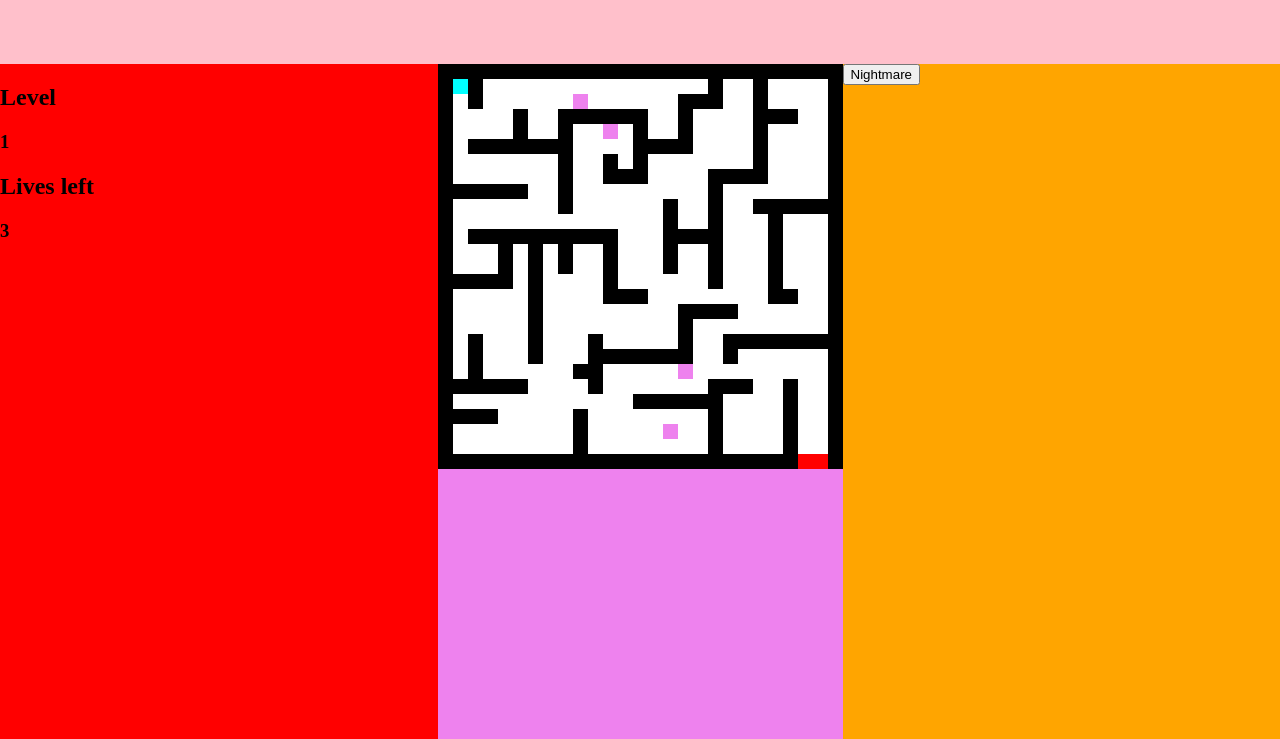
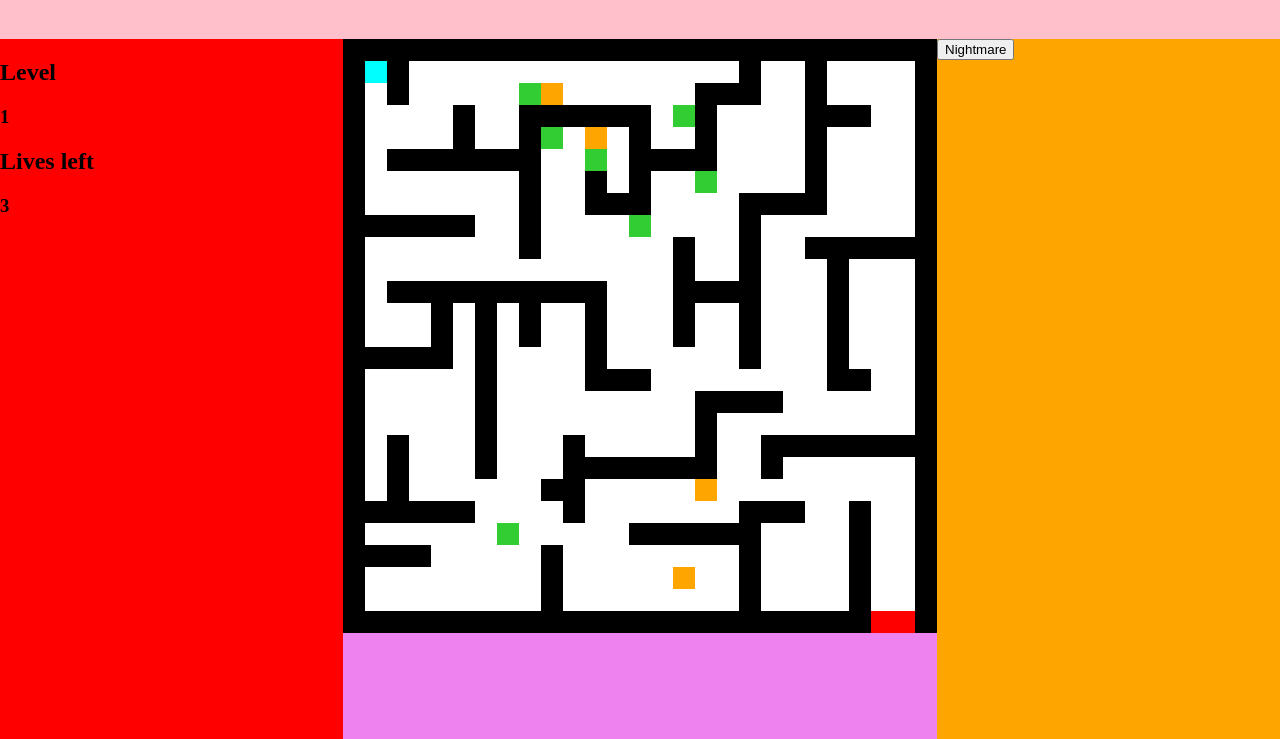
Before and after one commit to yomalbalooshi/Sea-Angel, a plain HTML site: page index.html in a window 1280 px wide. Shown: the part 61-800 px from the top of the page. Drawn offline with Linux system fonts and the light colour scheme.

Commit message:
change game controls

```diff
--- a/script.js
+++ b/script.js
@@ -5,6 +5,7 @@
 // 4 signifies trap
 // 5 signifies points
 let gameBoard = document.querySelector('#game-board-div')
+let gameLevel = document.querySelector('#currentlevel')
 let hearts = document.querySelector('#currentLivesLeft')
 let basicArray = [
   [
@@ -16,23 +17,23 @@ let basicArray = [
     0, 1
   ],
   [
-    1, 0, 1, 0, 0, 0, 0, 0, 0, 4, 0, 0, 0, 0, 0, 0, 1, 1, 1, 0, 0, 1, 0, 0, 0,
+    1, 0, 1, 0, 0, 0, 0, 0, 5, 4, 0, 0, 0, 0, 0, 0, 1, 1, 1, 0, 0, 1, 0, 0, 0,
     0, 1
   ],
   [
-    1, 0, 0, 0, 0, 1, 0, 0, 1, 1, 1, 1, 1, 1, 0, 0, 1, 0, 0, 0, 0, 1, 1, 1, 0,
+    1, 0, 0, 0, 0, 1, 0, 0, 1, 1, 1, 1, 1, 1, 0, 5, 1, 0, 0, 0, 0, 1, 1, 1, 0,
     0, 1
   ],
   [
-    1, 0, 0, 0, 0, 1, 0, 0, 1, 0, 0, 4, 0, 1, 0, 0, 1, 0, 0, 0, 0, 1, 0, 0, 0,
+    1, 0, 0, 0, 0, 1, 0, 0, 1, 5, 0, 4, 0, 1, 0, 0, 1, 0, 0, 0, 0, 1, 0, 0, 0,
     0, 1
   ],
   [
-    1, 0, 1, 1, 1, 1, 1, 1, 1, 0, 0, 0, 0, 1, 1, 1, 1, 0, 0, 0, 0, 1, 0, 0, 0,
+    1, 0, 1, 1, 1, 1, 1, 1, 1, 0, 0, 5, 0, 1, 1, 1, 1, 0, 0, 0, 0, 1, 0, 0, 0,
     0, 1
   ],
   [
-    1, 0, 0, 0, 0, 0, 0, 0, 1, 0, 0, 1, 0, 1, 0, 0, 0, 0, 0, 0, 0, 1, 0, 0, 0,
+    1, 0, 0, 0, 0, 0, 0, 0, 1, 0, 0, 1, 0, 1, 0, 0, 5, 0, 0, 0, 0, 1, 0, 0, 0,
     0, 1
   ],
   [
@@ -40,7 +41,7 @@ let basicArray = [
     0, 1
   ],
   [
-    1, 1, 1, 1, 1, 1, 0, 0, 1, 0, 0, 0, 0, 0, 0, 0, 0, 0, 1, 0, 0, 0, 0, 0, 0,
+    1, 1, 1, 1, 1, 1, 0, 0, 1, 0, 0, 0, 0, 5, 0, 0, 0, 0, 1, 0, 0, 0, 0, 0, 0,
     0, 1
   ],
   [
@@ -96,7 +97,7 @@ let basicArray = [
     0, 1
   ],
   [
-    1, 0, 0, 0, 0, 0, 0, 0, 0, 0, 0, 0, 0, 1, 1, 1, 1, 1, 1, 0, 0, 0, 0, 1, 0,
+    1, 0, 0, 0, 0, 0, 0, 5, 0, 0, 0, 0, 0, 1, 1, 1, 1, 1, 1, 0, 0, 0, 0, 1, 0,
     0, 1
   ],
   [
@@ -118,18 +119,18 @@ let basicArray = [
 ]
 
 const game = {
-  level: 0,
-  time: 0,
+  level: 1,
   mode: 'daydream',
   boardArray: basicArray,
   playerStartPosition: [1, 1],
-  trapPower: 1
+  trapPower: 1,
+  totalScore: 5
 }
 const player = {
   //boardLocation syntax: [up/down, left/right]
-  boardLocation: [1, 1],
-  score: 0,
-  lives: 3
+  boardLocation: [],
+  lives: 3,
+  score: 0
 }
 
 const movePlayerUp = () => {
@@ -183,13 +184,13 @@ const movePlayerLeft = () => {
 
 // key down listener syntax taken from: https://www.tutorialspoint.com/detecting-arrow-key-presses-in-javascript
 document.addEventListener('keydown', function (e) {
-  if (e.key == 'ArrowUp') {
+  if (e.code == 'KeyW') {
     movePlayerUp()
-  } else if (e.key == 'ArrowDown') {
+  } else if (e.code == 'KeyS') {
     movePlayerDown()
-  } else if (e.key == 'ArrowRight') {
+  } else if (e.code == 'KeyD') {
     movePlayerRight()
-  } else if (e.key == 'ArrowLeft') {
+  } else if (e.code == 'KeyA') {
     movePlayerLeft()
   }
 })
@@ -208,16 +209,21 @@ const displayBoard = () => {
         boardElement.classList.add('board-wall-light')
       } else if (game.boardArray[i][j] === 3) {
         boardElement.classList.add('board-exit-light')
+      } else if (game.boardArray[i][j] === 4) {
+        boardElement.classList.add('board-trap-light')
+      } else if (game.boardArray[i][j] === 5) {
+        boardElement.classList.add('board-score-light')
       }
       gameBoard.appendChild(boardElement)
     }
   }
 }
 const startGame = () => {
+  player.boardLocation = game.playerStartPosition
+  gameLevel.innerText = game.level
+  hearts.innerText = player.lives
   displayBoard()
 }
-
-startGame()
 const checkIfExit = () => {
   if (game.boardArray[player.boardLocation[0]][player.boardLocation[1]] === 3) {
     alert('game end')
@@ -226,14 +232,24 @@ const checkIfExit = () => {
 const checkIfTrap = () => {
   if (game.boardArray[player.boardLocation[0]][player.boardLocation[1]] === 4) {
     player.lives -= game.trapPower
+    hearts.innerText = ''
+    hearts.innerText = player.lives
     if (player.lives === 0) {
       alert('death')
     }
     alert('trap')
   }
 }
+const checkIfScore = () => {
+  if (game.boardArray[player.boardLocation[0]][player.boardLocation[1]] === 5) {
+    player.score++
+    console.log(player.score)
+  }
+}
 const checkLocation = () => {
   checkIfExit()
   checkIfTrap()
-  // checkIfExit()
+  checkIfScore()
 }
+
+startGame()
--- a/style.css
+++ b/style.css
@@ -1,8 +1,8 @@
 body {
   margin: 0;
   display: grid;
-  grid-template-rows: 125px 1fr;
-  grid-template-columns: 2fr 405px 2fr;
+  grid-template-rows: 100px 1fr;
+  grid-template-columns: 2fr 594px 2fr;
   grid-template-areas:
     'header header header '
     'leftsidepanel gameContainerDiv rightsidepanel';
@@ -33,8 +33,8 @@ body {
 }
 .board-element {
   /* border: 1px solid navy; */
-  width: 15px;
-  height: 15px;
+  width: 22px;
+  height: 22px;
   margin: 0;
 }
 .board-wall-light {
@@ -49,3 +49,9 @@ body {
 .board-exit-light {
   background-color: red;
 }
+.board-trap-light {
+  background-color: orange;
+}
+.board-score-light {
+  background-color: limegreen;
+}
```
